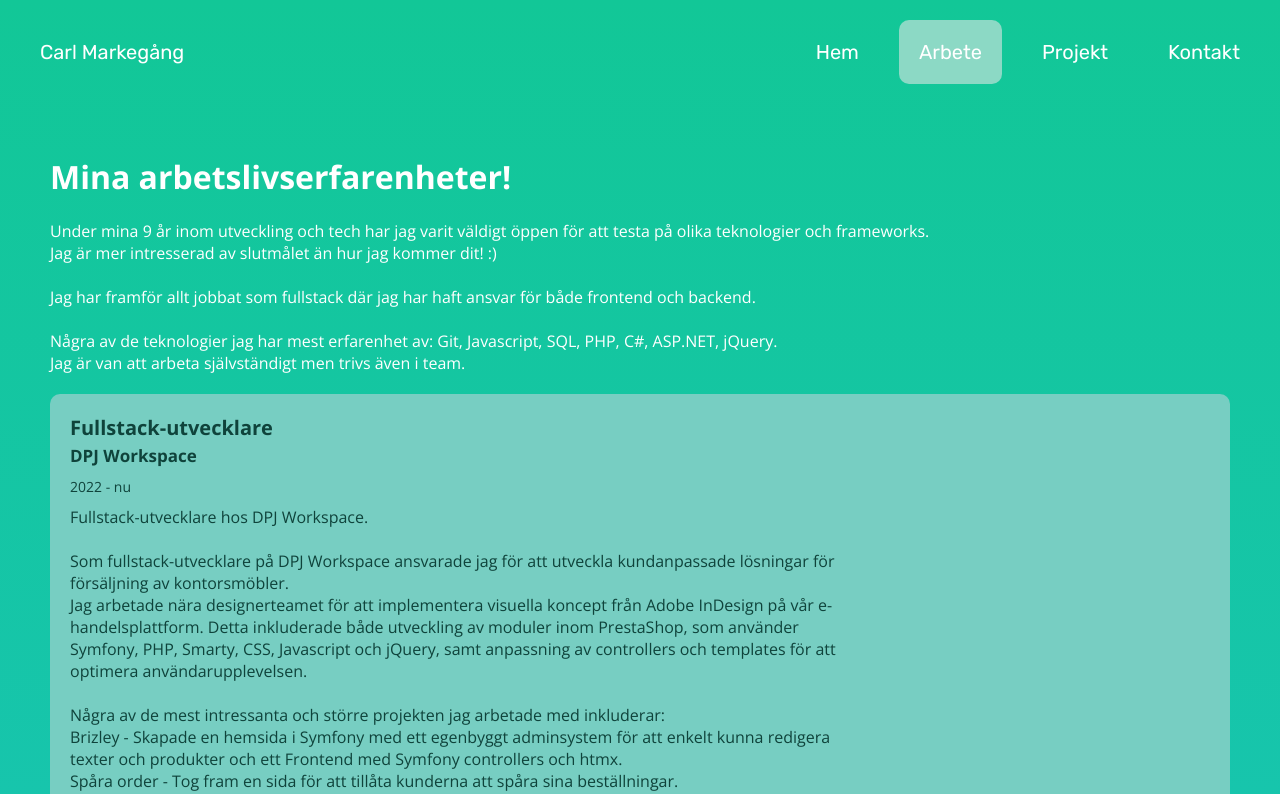
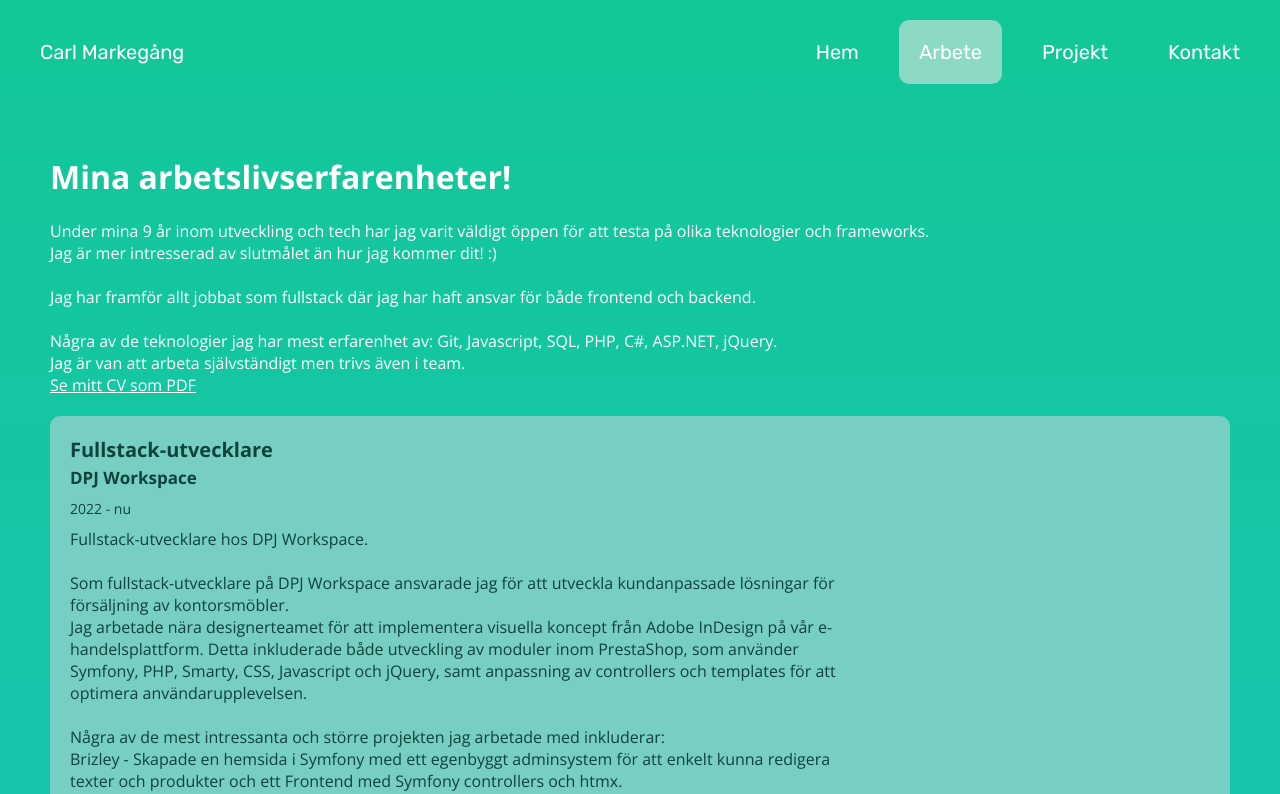
Before and after one commit to carlmarkegang/portfolio-v2, a Next.js app in the folder portfolio/: page /work in a window 1280 px wide. Shown: the top 794 px of the page. Built offline with nearby package versions, Linux system fonts and the light colour scheme.

Commit message:
Update page.tsx

```diff
--- a/portfolio/src/app/work/page.tsx
+++ b/portfolio/src/app/work/page.tsx
@@ -14,8 +14,10 @@ export default function Work() {
 
         Några av de teknologier jag har mest erfarenhet av: Git, Javascript, SQL, PHP, C#, ASP.NET, jQuery.<br />
         Jag är van att arbeta självständigt men trivs även i team.
+      </div>
 
-
+      <div>
+        <a href="/cv.pdf" target="_blank">Se mitt CV som PDF</a>
       </div>
 
       <div className="projects">
```
